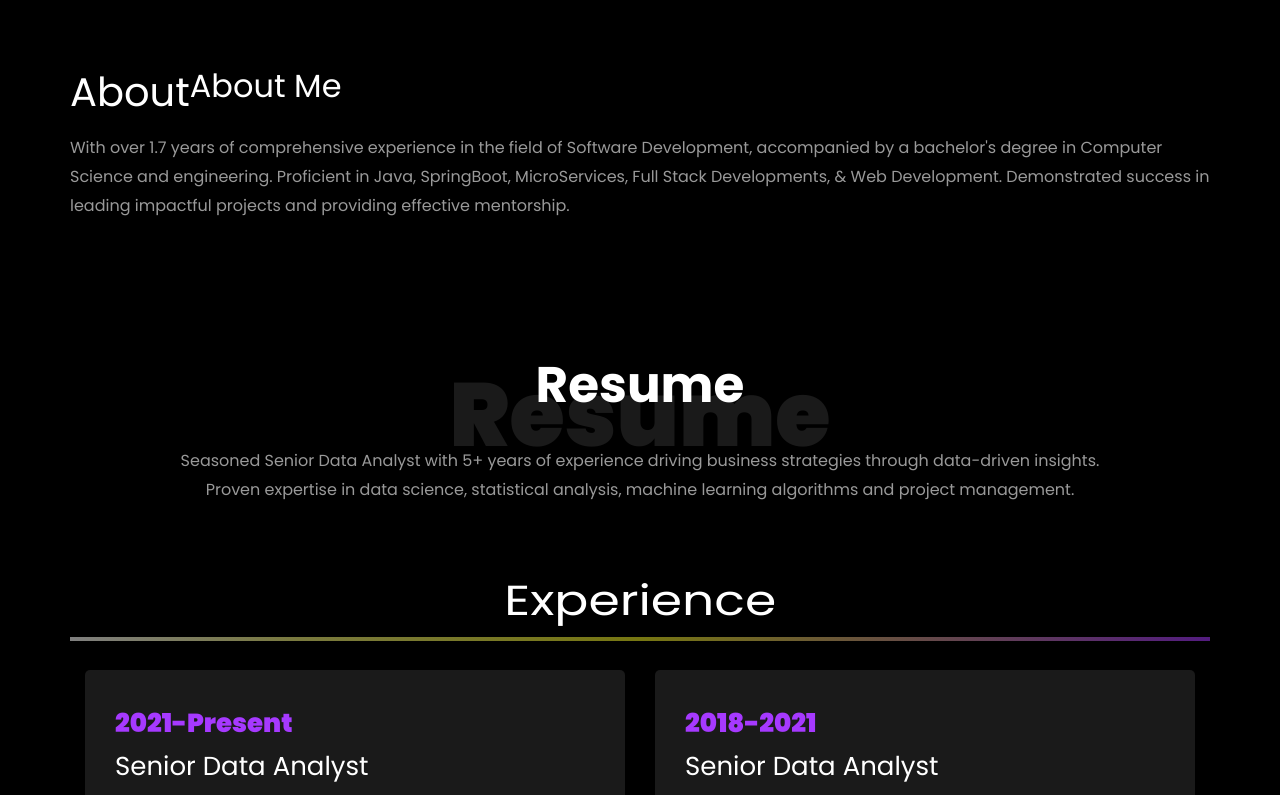
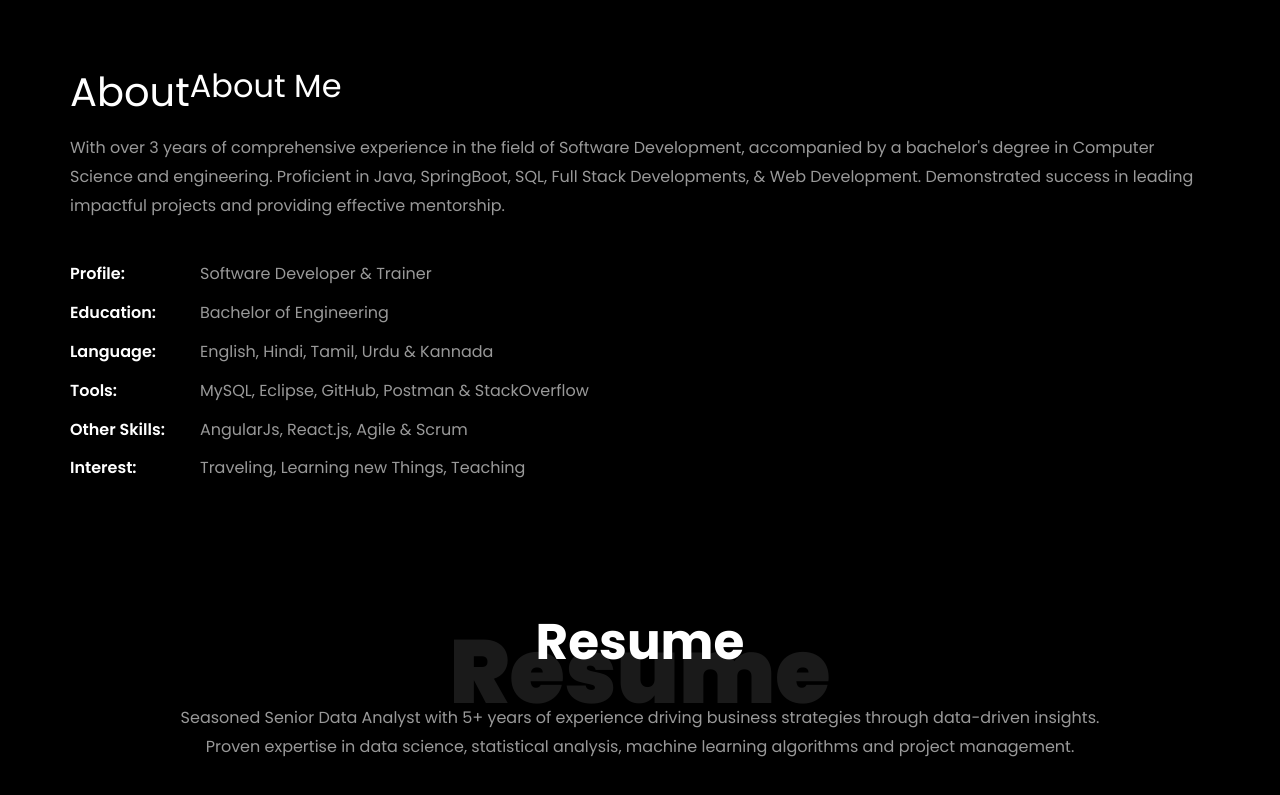
Before and after one commit to theroshni01/Portfolio, a plain HTML site: page portfolio.html in a window 1280 px wide. Shown: the part 800-1595 px from the top of the page. Drawn offline with Linux system fonts and the light colour scheme; animation ran at ten frames a second; files whose address does not match are found by name.

Commit message:
Update portfolio.html

```diff
--- a/portfolio.html
+++ b/portfolio.html
@@ -163,6 +163,7 @@
 						'Java Developer  ',
 						'Full Stack Developer',
 						'Web Developer',
+						'QA Manual/Automation Tester',
 						];
 
 						// Create a function to display the typing animation for a given text
@@ -191,7 +192,7 @@
 			            <h4></h4>
 						<!-- <h2 class="d-flex" style="margin-bottom: 0">With over 5 years of experience</h2> -->
 						<!-- <br> -->
-			            <p><a href="https://drive.google.com/file/d/1jbIw_CANGKXUBJPsePNBpskrsda_CLW-/view?usp=drive_link" class="btn btn-primary py-3 px-4">Resume</a> </p>
+			            <p><a href="https://drive.google.com/file/d/1KQ1l8Oxf2vlmSpkMO76FkHbrTGTxvUMx/view?usp=drivesdk" class="btn btn-primary py-3 px-4">Resume</a> </p>
 		            </div>
 		          </div>
 	        	</div>
@@ -206,18 +207,18 @@
             <h1 class="big">About</h1>
             <h2 class="mb-4">About Me</h2>
 
-            <p>With over 1.7 years of comprehensive experience in the field of Software Development, accompanied by a bachelor's degree in Computer Science and engineering.
-                Proficient in Java, SpringBoot, MicroServices, Full Stack Developments, &amp; Web Development.
+            <p>With over 3 years of comprehensive experience in the field of Software Development, accompanied by a bachelor's degree in Computer Science and engineering.
+                Proficient in Java, SpringBoot, SQL, Full Stack Developments, &amp; Web Development.
                 Demonstrated success in leading impactful projects and providing effective mentorship.</p>
-            <!-- <ul class="about-info mt-4 px-md-0 px-2">
+            <ul class="about-info mt-4 px-md-0 px-2">
                 <li class="d-flex"><span>Profile:</span> <span>Software Developer &amp; Trainer</span></li>
                 <li class="d-flex"><span>Education:</span> <span>Bachelor of Engineering</span></li>
-                <li class="d-flex"><span>Language:</span> <span>English, Hindi, Tamil &amp; Urdu</span></li>
-                <li class="d-flex"><span>Tools:</span> <span>MySQL, Eclipse, GitHub &amp; StackOverflow</span></li>
+                <li class="d-flex"><span>Language:</span> <span>English, Hindi, Tamil, Urdu &amp; Kannada</span></li>
+                <li class="d-flex"><span>Tools:</span> <span>MySQL, Eclipse, GitHub, Postman &amp; StackOverflow</span></li>
                 <li class="d-flex"><span>Other Skills:</span> <span>AngularJs, React.js, Agile &amp; Scrum</span></li>
                 <li class="d-flex"><span>Interest:</span> <span>Traveling, Learning new Things, Teaching</span></li>
 
-            </ul> -->
+            </ul>
         </div>
     </div>
 
```
